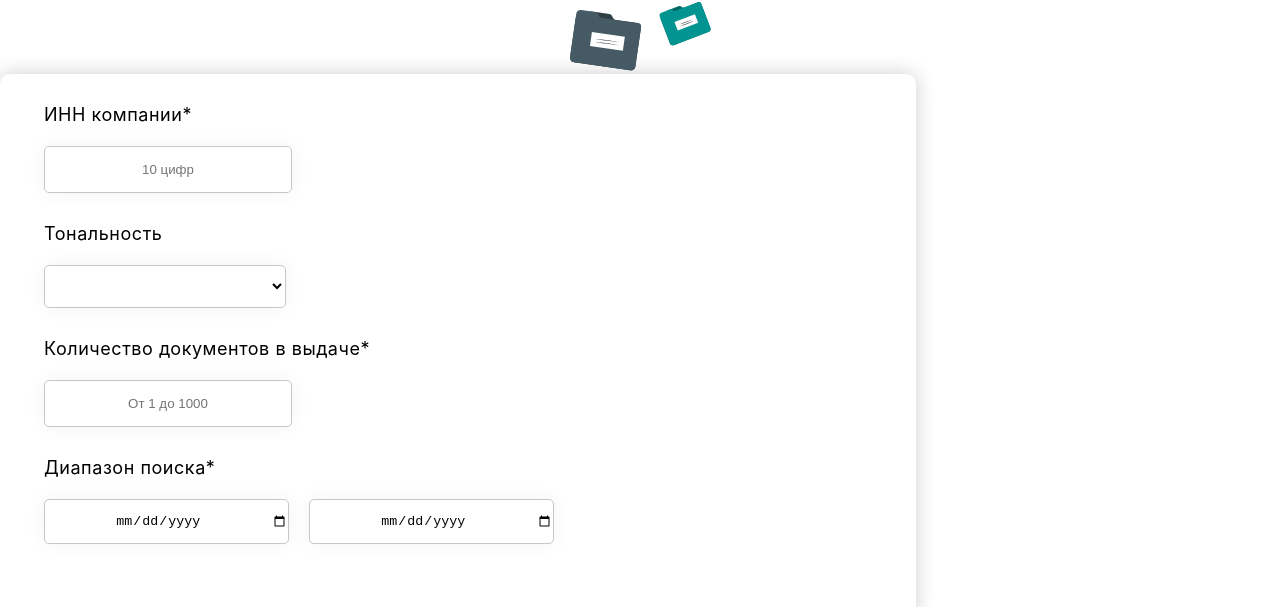
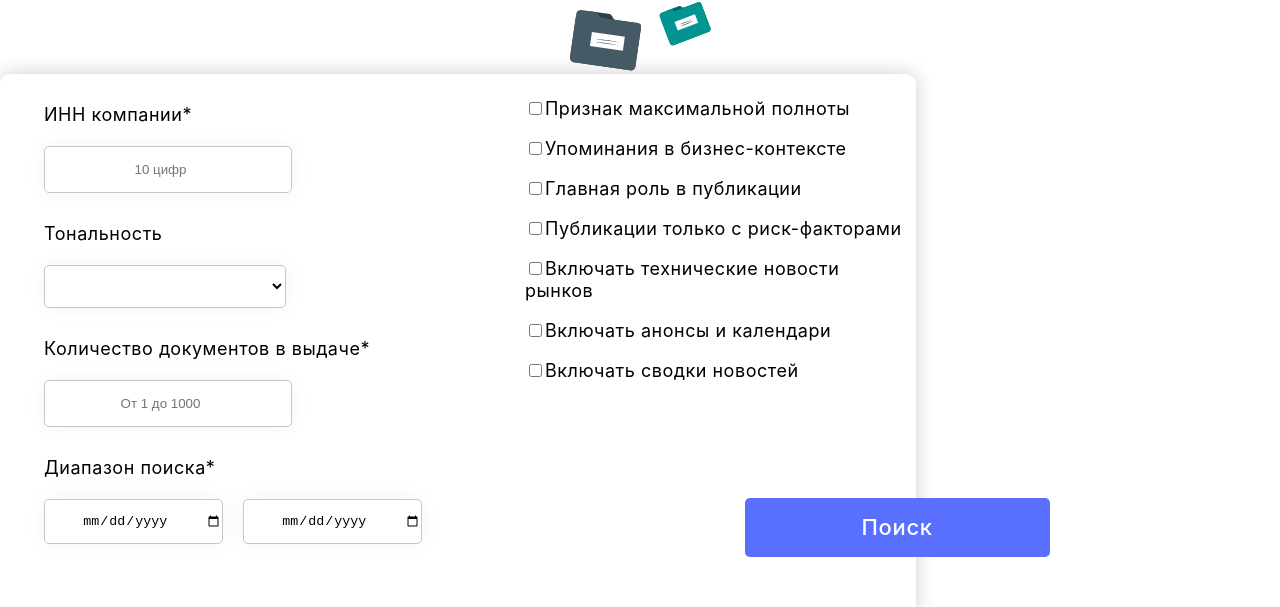
Before and after one commit to ollegozz/Servise-Scan, a React (Create React App) app: page /search in a window 1280 px wide. Shown: the part 278-885 px from the top of the page. Built offline with nearby package versions, Linux system fonts and the light colour scheme; grey boxes are pictures that could not be loaded.

Commit message:
search-btn

```diff
--- a/src/App.css
+++ b/src/App.css
@@ -27,3 +27,8 @@ h1 {
   text-align: left;
   text-transform: uppercase;
 }
+
+button {
+  border: none;
+
+}
--- a/src/components/page/page-search/search.jsx
+++ b/src/components/page/page-search/search.jsx
@@ -8,24 +8,33 @@ export default function Search() {
   const [inn, setInn] = useState()
   const [amtDoc, setAmtDoc] = useState()
   const [tonality, setTonality] = useState()
+  const [startDate, setStartDate] = useState()
+  const [finishDate, setFinishtDate] = useState()
 
   console.log(inn);
   console.log(amtDoc);
 
   const onChangeSelect = (e) => {
     setTonality(e)
-
   }
 
-  console.log(tonality);
+  const onChangeDateStart = (e) => {
+    setStartDate(e)
+  }
+
+  const onChangeDateFinish = (e) => {
+    setFinishtDate(e)
+  }
 
 
   return (
     <main className={css.content}>
+      <form>
         <div className={css.form}>
-        <form>
+          <div className={css.left}>
             <div className={css.formTitle}>ИНН компании*</div>
             <Input
+              type='number'
               placeholder='10 цифр'
               onChange={e => setInn(e.target.value)}
             />
@@ -35,22 +44,60 @@ export default function Search() {
 
             <div className={css.formTitle}>Количество документов в выдаче*</div>
             <Input
+              type='number'
               placeholder='От 1 до 1000'
               onChange={e => setAmtDoc(e.target.value)}
             />
 
             <div className={css.formTitle}>Диапазон поиска*</div>
             <Input
+              style={{ width: 176, marginBottom : 10 }}
               type='date'
               placeholder='Дата начала'
+              onChange={e => onChangeDateStart(e.target.value)}
             />
             <Input
+              style={{ width: 176 }}
               type='date'
               placeholder='Дата конца'
+              onChange={e => onChangeDateFinish(e.target.value)}
             />
-
+          </div>
+          <div className={css.right}>
+            <div className={css.checkbox}>
+              <input type="checkbox"></input>
+              <label className={css.formTitle}>Признак максимальной полноты</label>
+            </div>
+            <div className={css.checkbox}>
+              <input type="checkbox"></input>
+              <label className={css.formTitle}>Упоминания в бизнес-контексте</label>
+            </div>
+            <div className={css.checkbox}>
+              <input type="checkbox"></input>
+              <label className={css.formTitle}>Главная роль в публикации</label>
+            </div>
+            <div className={css.checkbox}>
+              <input type="checkbox"></input>
+              <label className={css.formTitle}>Публикации только с риск-факторами</label>
+            </div>
+            <div className={css.checkbox}>
+              <input type="checkbox"></input>
+              <label className={css.formTitle}>Включать технические новости рынков</label>
+            </div>
+            <div className={css.checkbox}>
+              <input type="checkbox"></input>
+              <label className={css.formTitle}>Включать анонсы и календари</label>
+            </div>
+            <div className={css.checkbox}>
+              <input type="checkbox"></input>
+              <label className={css.formTitle}>Включать сводки новостей</label>
+            </div>
+          </div>
+        </div>
+        <div className={css.btn}>
+          <button className={css.button}>Поиск</button>
+        </div>
       </form>
-      </div>
     </main>
   )
 }
--- a/src/components/page/page-search/search.module.css
+++ b/src/components/page/page-search/search.module.css
@@ -5,6 +5,20 @@
     border-radius: 10px;
     text-align: left;
     padding: 0 0px 0px 44px;
+}
+
+.form {
+    display: flex;
+    flex: 0 1 auto;
+    position: relative;
+}
+
+.left {
+    flex: 0 1 55%
+}
+
+.right {
+    padding-top: 15px;
 }
 
 .formTitle {
@@ -16,3 +30,33 @@
     line-height: 22px;
     letter-spacing: 0.03em;
 }
+
+.checkbox {
+    padding: 9px;
+}
+
+.button {
+    font-family: 'Inter';
+    font-weight: 500;
+    font-size: 22px;
+    line-height: 27px;
+    letter-spacing: 0.03em;
+    color: #FFFFFF;
+    background: #5970FF;
+    cursor: pointer;
+}
+
+.btn {
+    position: absolute;
+    width: 305px;
+    height: 59px;
+    right: 18%;
+    top: 97%;
+    background: #5970FF;
+    border-radius: 5px;
+    display: flex;
+    align-items: center;
+    justify-content: center;
+    cursor: pointer;
+
+}
```
Also changed, not shown: src/components/UI/input/input.module.css (line endings or trailing spaces). Lines whose indentation alone changed are shown as unchanged.
